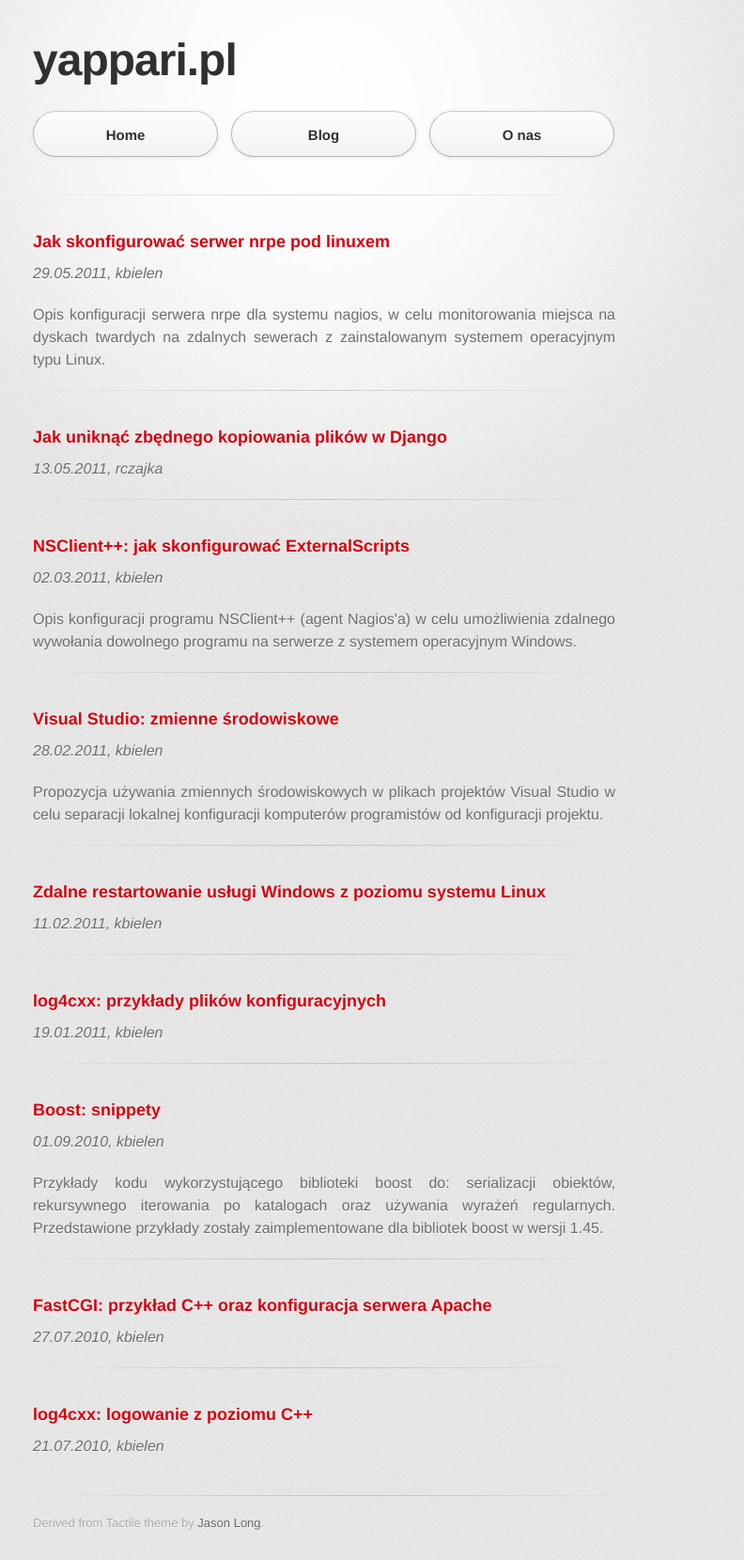
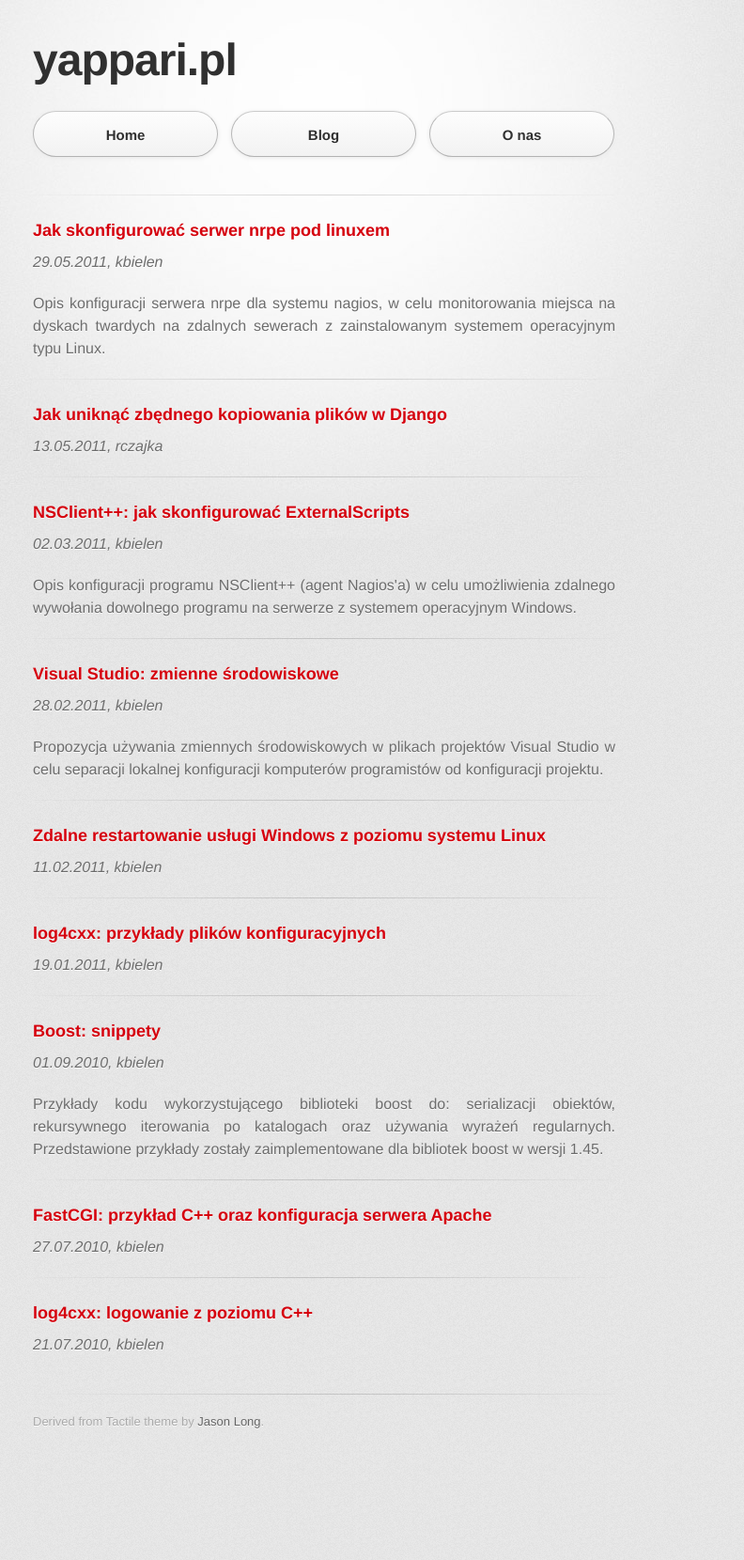
Before and after one commit to yappari/yappari.pl, a Jekyll site: the page built from blog.html, in a window 1280 px wide. Shown: the whole page at 94% size, without its empty margins (295-1087 px from the left). Built offline with Jekyll 4.4.1, drawn with Linux system fonts in a browser that asks for light colours; some web fonts are replaced; after the commit the page ends 1552 px from its top, so only the background shows below that.

Commit message:
dr. popr.

```diff
--- a/about.html
+++ b/about.html
@@ -8,7 +8,7 @@ layout: default
 <table>
     <tr>
         <td>
-            <img class="rounded" src="https://secure.gravatar.com/avatar/a7ec239a07a219ee0ae9e5be9db5b117" />
+            <img class="rounded" alt="Krzysztof Bieleń" src="https://secure.gravatar.com/avatar/a7ec239a07a219ee0ae9e5be9db5b117" />
         </td>
         <td>
             <h3>Krzysztof Bieleń</h3>
@@ -22,7 +22,7 @@ layout: default
 
     <tr>
         <td>
-            <img class="rounded" src="https://secure.gravatar.com/avatar/550ab0daf81f6c4a5d5530c53afdfe48" />
+            <img class="rounded" alt="Radek Czajka" src="https://secure.gravatar.com/avatar/550ab0daf81f6c4a5d5530c53afdfe48" />
         </td>
         <td>
             <h3>Radek Czajka</h3>
--- a/blog.html
+++ b/blog.html
@@ -3,13 +3,11 @@ layout: default
 ---
 
 {% for post in site.posts %}
-    <p>
-        <h3><a href="{{ post.url }}">{{ post.title }}</a></h3>
-        <p><em>{{ post.date | date:'%d.%m.%Y' | downcase }}, {{ post.author }}</em></p>
-        {% if post.abstract %}
-        <p>{{ post.abstract }}</p>
-        {% endif %}
-    </p>
+    <h3><a href="{{ post.url }}">{{ post.title }}</a></h3>
+    <p><em>{{ post.date | date:'%d.%m.%Y' | downcase }}, {{ post.author }}</em></p>
+    {% if post.abstract %}
+    <p>{{ post.abstract }}</p>
+    {% endif %}
 
     {% if forloop.last == false %}
     <hr />
```
